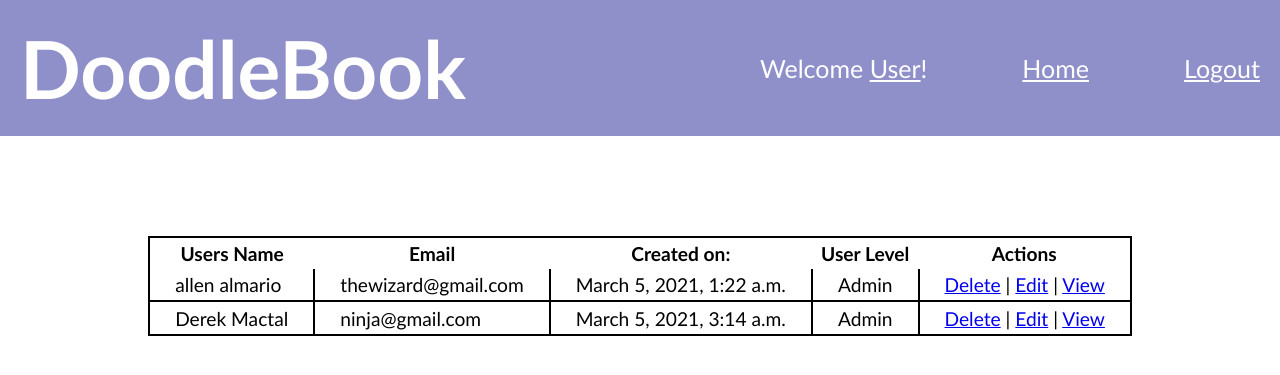
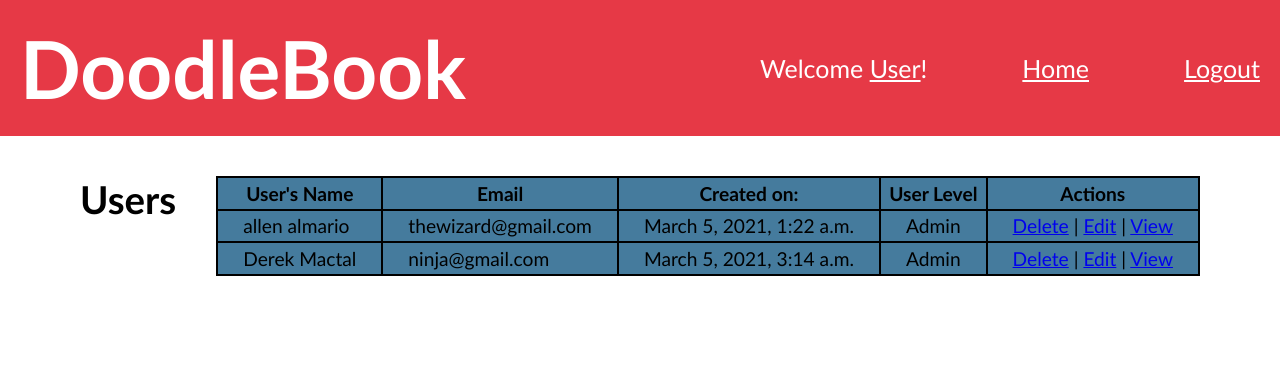
Before and after one commit to Derek-Mactal/DoodleBook, a Django app: page /admin in a window 1280 px wide. Shown: the top 375 px of the page. Run offline with Django 3.2, Linux system fonts and the light colour scheme; data comes from the database, SQL or seed files in the repository.

Commit message:
changes to admin page

```diff
--- a/Doodle_App/static/css/admin.css
+++ b/Doodle_App/static/css/admin.css
@@ -14,7 +14,7 @@ header{
     display: flex;
     justify-content: space-between;
     align-items: center;
-    background-color: rgb(143, 143, 202);
+    background-color: #e63946;
     font-size: 40px;
     color: white;
     padding: 20px;
@@ -29,11 +29,13 @@ header .nav {
 header .nav a {
     color: white;
 }
-
+.container h1 {
+    margin-right: 40px;
+}
 .container{
     display: flex;
     justify-content: center;
-    margin-top: 100px;
+    margin-top: 40px;
     font-size: larger;
 }
 
@@ -41,7 +43,12 @@ table{
     border: 2px black solid;
     border-collapse: collapse;
     height: 100px;
-    width: fit-content;
+    /* width: fit-content; */
+    background-color: #457b9d;
+}
+th {
+    border-right: 2px black solid;
+    border-bottom: 2px black solid;
 }
 td{
     border-bottom: 2px black solid;
--- a/Doodle_App/templates/admin.html
+++ b/Doodle_App/templates/admin.html
@@ -17,11 +17,11 @@
             <a href="/logout">Logout</a>
         </div>
     </header>
-
     <div class = 'container'>
+        <h1>Users</h1>
         <table>
             <tr>
-                <th>Users Name</a></th>
+                <th>User's Name</a></th>
                 <th>Email</th>
                 <th>Created on:</th>
                 <th>User Level</th>
```
